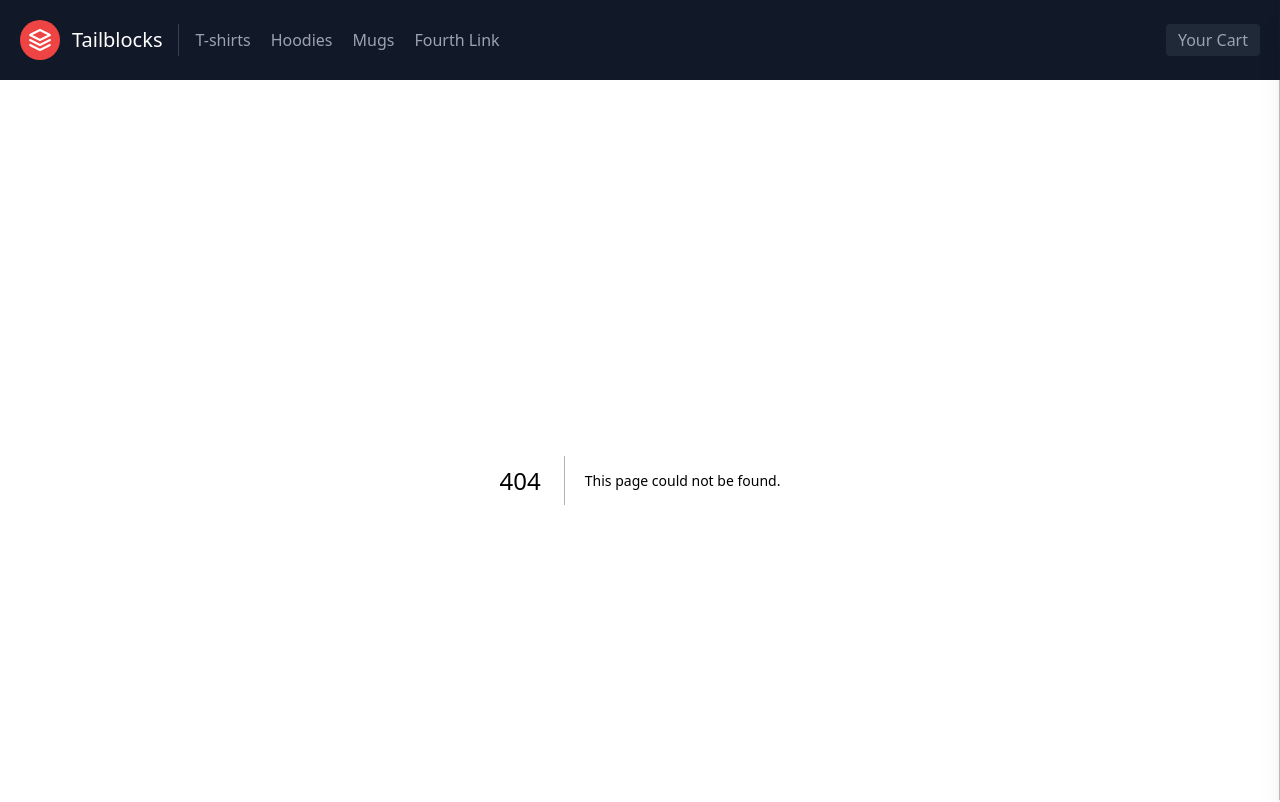
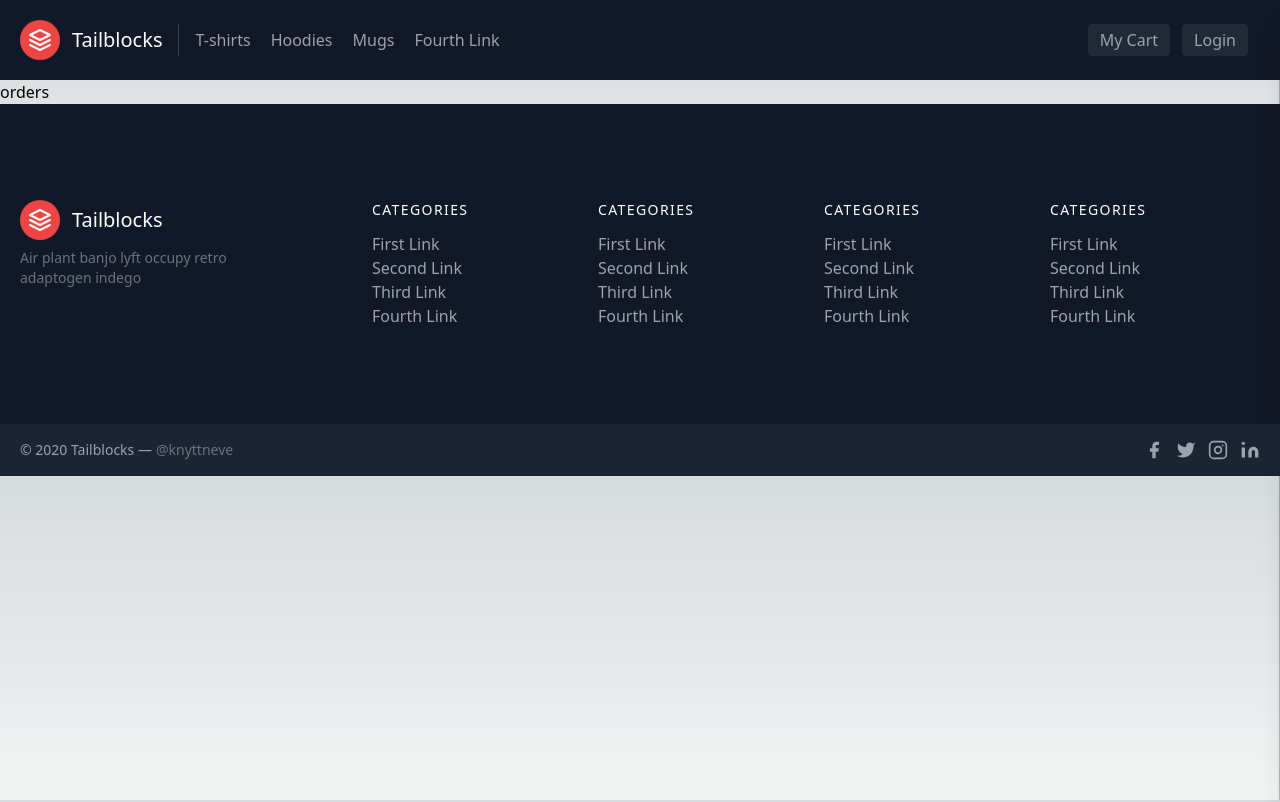
Before and after one commit to a-singh09/marvel-merch-store, a Next.js app: page /orders in a window 1280 px wide. Before the commit this address had no page. Shown: the top 802 px of the page. Built offline with nearby package versions, Linux system fonts and the light colour scheme.

Commit message:
modified:   components/Navbar.js 	modified:   package.json 	modified:   pages/_app.js 	modified:   yarn.lock

```diff
--- a/components/Navbar.js
+++ b/components/Navbar.js
@@ -7,7 +7,7 @@ import {
   AiFillShopping,
 } from "react-icons/ai";
 
-const Navbar = ({ cart, addToCart, removeFromCart, clearCart, subTotal }) => {
+const Navbar = ({ user, cart, addToCart, removeFromCart, clearCart, subTotal }) => {
 
   const ref = useRef();
   const toggleCart = () => {
@@ -38,9 +38,11 @@ const Navbar = ({ cart, addToCart, removeFromCart, clearCart, subTotal }) => {
             <Link href={"/mugs"} className="mr-5 hover:text-white">Mugs</Link>
             <Link href={"/"} className="mr-5 hover:text-white">Fourth Link</Link>
           </nav>
-          <button onClick={toggleCart} className="inline-flex items-center bg-gray-800 border-0 py-1 px-3 focus:outline-none hover:bg-gray-700 rounded text-base mt-4 md:mt-0">Your Cart
 
-          </button>
+          <button onClick={toggleCart} className="inline-flex items-center bg-gray-800 border-0 py-1 px-3 focus:outline-none hover:bg-gray-700 rounded text-base mt-4 md:mt-0">My Cart</button>
+          {user.value && <button className="inline-flex items-center bg-gray-800 border-0 py-1 px-3 focus:outline-none hover:bg-gray-700 rounded text-base mt-4 md:mt-0 mx-3">My Account</button>}
+          {!user.value && <Link href={"/login"}>
+            <button className="inline-flex items-center bg-gray-800 border-0 py-1 px-3 focus:outline-none hover:bg-gray-700 rounded text-base mt-4 md:mt-0 mx-3">Login</button></Link>}
         </div>
       </header>
 
--- a/package.json
+++ b/package.json
@@ -22,6 +22,7 @@
     "react-dom": "18.2.0",
     "react-icons": "^4.8.0",
     "react-toastify": "^9.1.2",
+    "react-top-loading-bar": "^2.3.1",
     "tailwindcss": "3.3.1"
   }
 }
--- a/pages/_app.js
+++ b/pages/_app.js
@@ -4,9 +4,12 @@ import '@/styles/globals.css'
 import { useState, useEffect } from 'react'
 import { useRouter } from 'next/router'
 
+
 export default function App({ Component, pageProps }) {
   const [cart, setCart] = useState({})
   const [subTotal, setSubTotal] = useState(0)
+  const [user, setUser] = useState({value : null})
+  const [key, setKey] = useState(0)
 
   useEffect(() => {
 
@@ -20,6 +23,12 @@ export default function App({ Component, pageProps }) {
       console.error(error);
       localStorage.clear()
     }
+    const token = localStorage.getItem('token')
+    if (token) {
+      setUser({value : token})
+      setKey(Math.random())
+    }
+
   }, [])
 
   const router= useRouter()
@@ -75,10 +84,16 @@ export default function App({ Component, pageProps }) {
     router.push('/checkout')
   }
 
+  const logout = () => {
+    localStorage.removeItem('token')
+    setUser({value : null})
+    setKey(Math.random())
+  }
+
 
   return <>
-    <Navbar cart={cart} addToCart={addToCart} removeFromCart={removeFromCart} clearCart={clearCart} subTotal={subTotal}/>
-    <Component {...pageProps} cart={cart} addToCart={addToCart} removeFromCart={removeFromCart} clearCart={clearCart} subTotal={subTotal} buyNow={buyNow}/>
+    <Navbar user={user} key={key} cart={cart} addToCart={addToCart} removeFromCart={removeFromCart} clearCart={clearCart} subTotal={subTotal}/>
+    <Component {...pageProps} logout={logout} cart={cart} addToCart={addToCart} removeFromCart={removeFromCart} clearCart={clearCart} subTotal={subTotal} buyNow={buyNow}/>
     <Footer cart={cart} addToCart={addToCart} removeFromCart={removeFromCart} clearCart={clearCart} subTotal={subTotal}/>
     </>
 }
--- /dev/null
+++ b/pages/orders.js
@@ -0,0 +1,9 @@
+import React from 'react'
+
+const orders = () => {
+  return (
+    <div>orders</div>
+  )
+}
+
+export default orders
```
Also changed, not shown: 1 other file (tests, documents, lock files or other folders).
